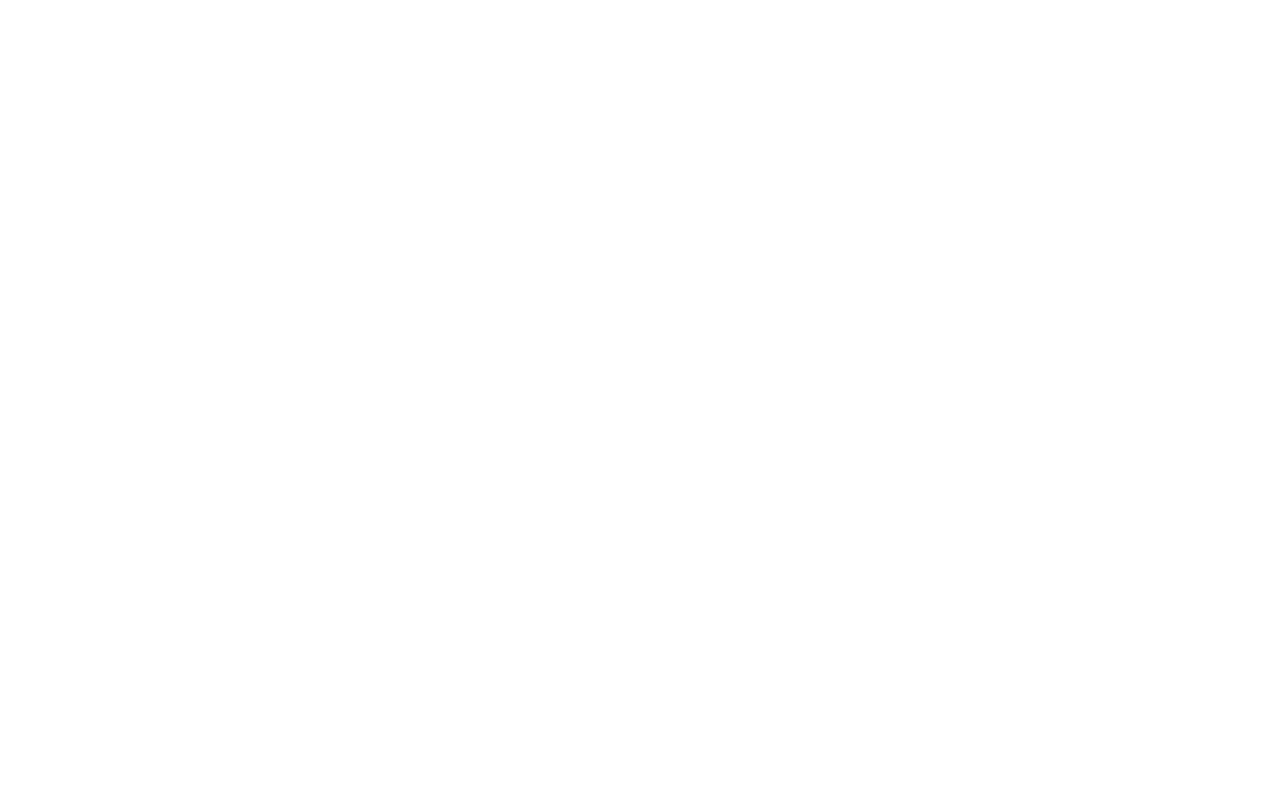
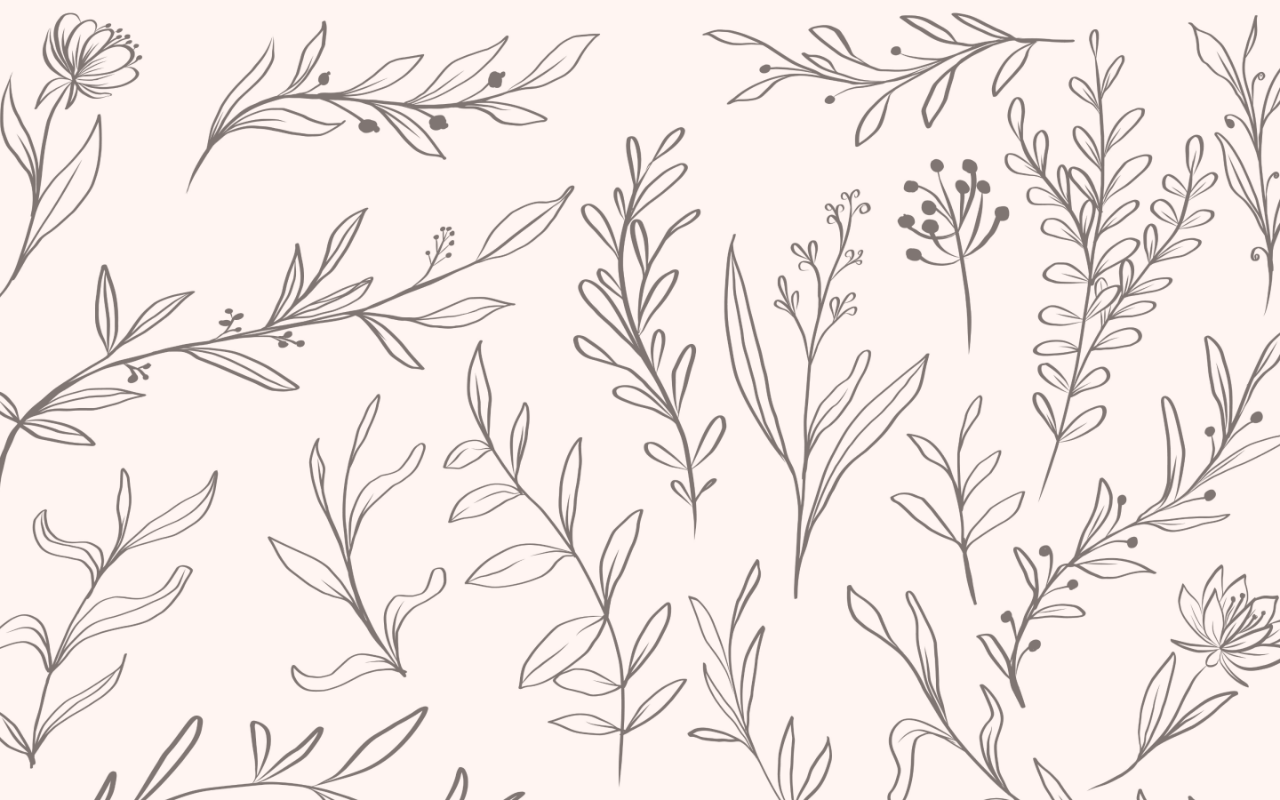
Before and after one commit to JanainaNogueira/Cafeteria, a React (Create React App) app: page / in a window 1280 px wide. Built offline with nearby package versions, Linux system fonts and the light colour scheme.

Commit message:
style: adjust background image in project

```diff
--- a/src/index.css
+++ b/src/index.css
@@ -6,5 +6,9 @@
 }
 
 html,body,#root{
+  background-color: #FFEBE4;
+  background-image: url(./img/background.png);
+  background-size: cover;
+  background-repeat: no-repeat;
   height: 100%;
 }
```
